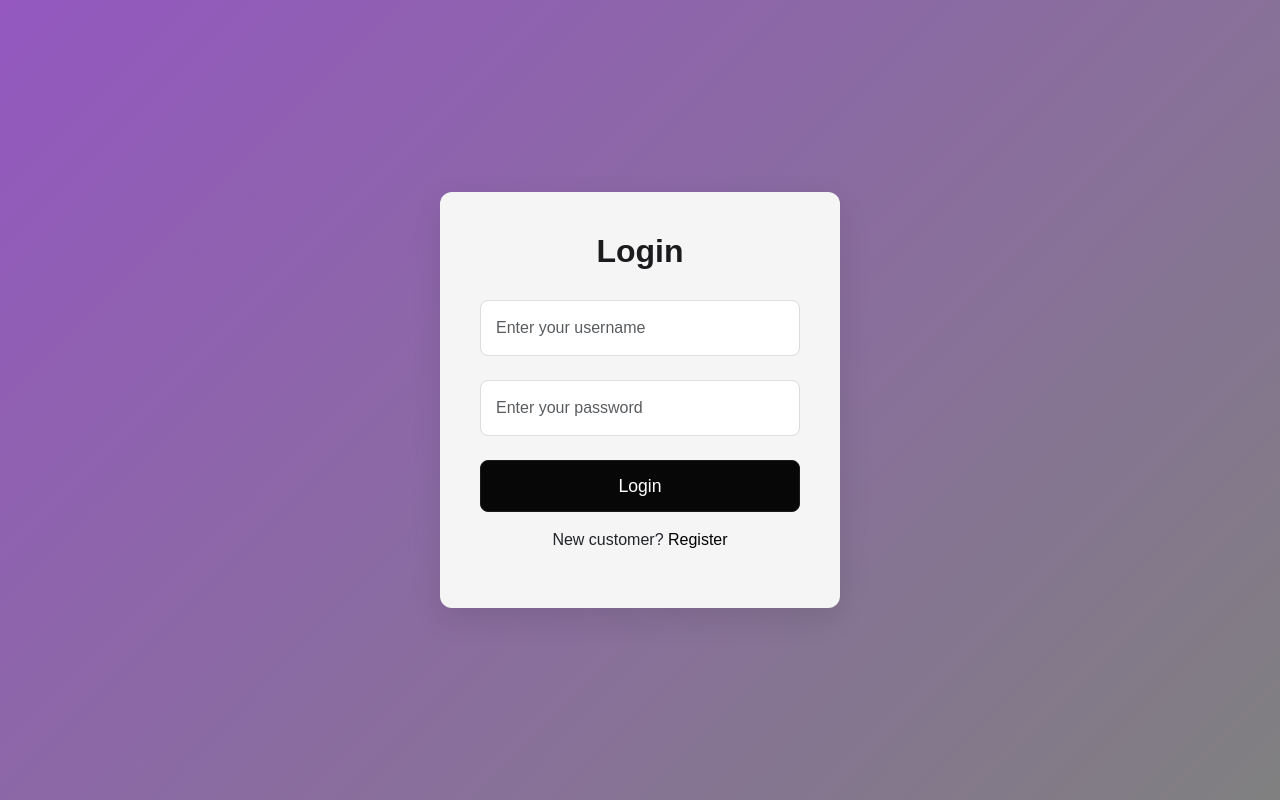
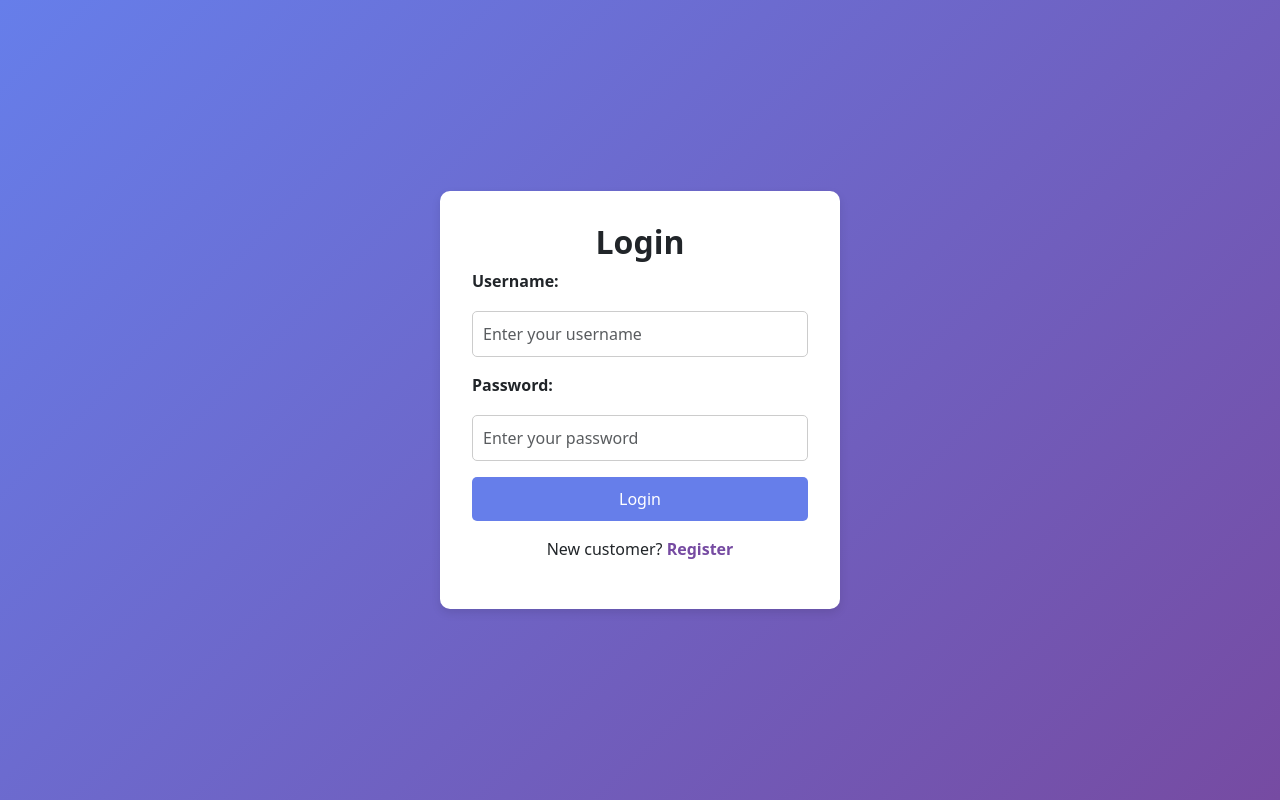
Before and after one commit to swapnacv21/HappyTails_Project, a Django app: page / in a window 1280 px wide. Run offline with Django 5.2, Linux system fonts and the light colour scheme.

Commit message:
project started

```diff
--- a/happy_tails/app/urls.py
+++ b/happy_tails/app/urls.py
@@ -8,5 +8,8 @@ urlpatterns=[
     path('add_pet',views.add_pet),
     path('dog_list/<id>',views.dog_list),
     path('register',views.register),
+    path('user_home',views.user_home),
+
+
 
 ]
--- a/happy_tails/app/views.py
+++ b/happy_tails/app/views.py
@@ -100,3 +100,15 @@ def register(req):
             return redirect(register)
     else:
         return render(req,'user/register.html')
+
+
+def user_home(req):
+    # if 'user' in req.session:
+        pet=Pet_category.objects.all()
+        return render(req,'user/user_home.html',{'pets':pet})
+    # else:
+        # return redirect(shop_login)
+
+def view_pet(req,id):
+    pet=Pet_category.objects.get(pk=id)
+    return render(req,'user/view_pet.html',{'pets':pet})
--- a/happy_tails/templates/login.html
+++ b/happy_tails/templates/login.html
@@ -4,150 +4,72 @@
     <meta charset="UTF-8">
     <meta name="viewport" content="width=device-width, initial-scale=1.0">
     <title>Login</title>
-    {% load static %}
-    <link href="https://cdn.jsdelivr.net/npm/bootstrap@5.3.0-alpha1/dist/css/bootstrap.min.css" rel="stylesheet">
-    <link rel="stylesheet" href="{% static 'css/style.css' %}">
+    <link href="https://cdn.jsdelivr.net/npm/bootstrap@5.3.0/dist/css/bootstrap.min.css" rel="stylesheet">
     <style>
-        /* General Page Styles */
         body {
-            font-family: 'Arial', sans-serif;
-            background: linear-gradient(135deg, #9458c0, #808080);
-            min-height: 100vh;
+            background: linear-gradient(135deg, #667eea, #764ba2);
+            height: 100vh;
             display: flex;
             justify-content: center;
             align-items: center;
-            margin: 0;
-            padding: 20px;
         }
-
         .login-container {
-            background-color: whitesmoke;
-            border-radius: 12px;
-            box-shadow: 0 10px 30px rgba(0, 0, 0, 0.1);
-            padding: 40px;
-            width: 90%;
+            background: #fff;
+            padding: 2rem;
+            border-radius: 10px;
+            box-shadow: 0px 4px 10px rgba(0, 0, 0, 0.1);
             max-width: 400px;
-            display: flex;
-            flex-direction: column;
-            justify-content: center;
-        }
-
-        .login-container h2 {
-            text-align: center;
-            color: #1b1a1d;
-            font-size: 2rem;
-            margin-bottom: 30px;
-        }
-
-        .form-control {
-            padding: 15px;
-            border-radius: 8px;
-            border: 1px solid #ddd;
-            font-size: 1rem;
-            transition: all 0.3s ease;
-        }
-
-        .login {
-            background-color: rgb(8, 7, 7);
-            border-color: #191b1f;
-            padding: 12px;
-            color: white;
-            font-size: 1.1rem;
             width: 100%;
-            border-radius: 8px;
-            transition: background-color 0.3s ease;
-        }
-
-        .login:hover {
-            background-color: #3b393d;
-            border-color: #302d33;
-            color: white;
-        }
-
-        .text-dark {
-            color: #333;
-            text-decoration: none;
-            transition: color 0.3s ease;
-        }
-
-        .text-dark:hover {
-            color: #2575fc;
-        }
-
-        .mt-3 {
-            margin-top: 20px;
             text-align: center;
         }
-
-        .mb-4 {
-            margin-bottom: 20px;
+        .login {
+            background: #667eea;
+            color: white;
+            border: none;
+            padding: 10px 15px;
+            border-radius: 5px;
+            width: 100%;
+            cursor: pointer;
+            font-size: 1rem;
+            transition: 0.3s;
         }
-
-        /* Responsive design */
-        @media (max-width: 768px) {
-            .login-container {
-                padding: 30px;
+        .login:hover {
+            background: #764ba2;
+        }
+        .reg {
+            color: #764ba2;
+            font-weight: bold;
+            text-decoration: none;
+        }
+        .reg:hover {
+            text-decoration: underline;
+        }
+        input[type="text"],
+        input[type="password"] {
             width: 100%;
-                max-width: 90%;
+            padding: 10px;
+            margin: 10px 0;
+            border: 1px solid #ccc;
+            border-radius: 5px;
         }
-
-            .login-container h2 {
-                font-size: 1.7rem;
-            }
-
-            .form-control {
-                font-size: 0.95rem;
-            }
-        }
-
-        @media (max-width: 576px) {
-            .login-container {
-                padding: 20px;
-                width: 100%;
-                max-width: 95%;
-            }
-
-            .login-container h2 {
-                font-size: 1.5rem;
-            }
-
-            .login {
-                font-size: 1rem;
-            }
-        }
-       a{
-        text-decoration: none;
-        color: black;
-       }
-       a:hover{
-        color: ;
-       }
-       .label:hover{
-        background-color: rgb(235, 227, 239);
-       }
-
     </style>
 </head>
 <body>
-    <div class="container d-flex justify-content-center align-items-center">
     <div class="login-container">
         <h2><b>Login</b></h2>
         <form action="" method="post">
             {% csrf_token %}
-                <div class="mb-4 ">
-                    <!-- <label for="uname" class="form-label"><b>Username</b></label> -->
-                    <input type="text" class="form-control label" id="uname" name="uname" placeholder="Enter your username" required>
+            <div class="mb-3 text-start">
+                <label class="form-label"><b>Username:</b></label>
+                <input type="text" class="form-control" id="uname" name="uname" placeholder="Enter your username" required>
             </div>
-                <div class="mb-4">
-                    <!-- <label for="password" class="form-label"><b>Password</b></label> -->
-                    <input type="password" class="form-control label" id="password" name="password" placeholder="Enter your password" required>
+            <div class="mb-3 text-start">
+                <label class="form-label"><b>Password:</b></label>
+                <input type="password" class="form-control" id="password" name="password" placeholder="Enter your password" required>
             </div>
-                <button type="submit" class="btn login">Login</button>
+            <button type="submit" class="login">Login</button>
         </form>
-            <p class="mt-3 hover-bg-light">New customer? <a href="register" class=" reg">Register</a></p>
+        <p class="mt-3">New customer? <a href="register" class="reg">Register</a></p>
     </div>
-    </div>
-
-    <script src="https://cdn.jsdelivr.net/npm/bootstrap@5.3.0-alpha1/dist/js/bootstrap.bundle.min.js"></script>
 </body>
 </html>
```
Also changed, not shown: happy_tails/templates/user/register.html (+77 -21 lines), happy_tails/templates/user/user_home.html (added, +205 -0 lines), happy_tails/templates/user/view_pet.html (added, +26 -0 lines), happy_tails/db.sqlite3, happy_tails/static/images/caroimg3.jpg (added), happy_tails/static/images/caroimg4.jpg (added). Lines whose indentation alone changed are shown as unchanged.
